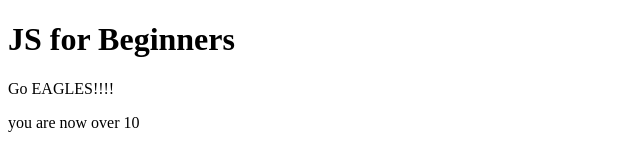
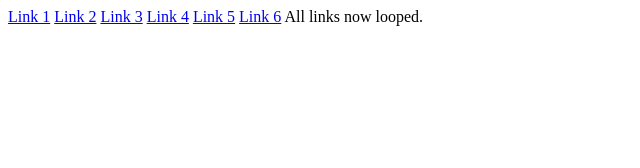
Before and after one commit to prg-160-don-allen/Stepping-into-JavaScript, a plain HTML site: page index.html in a window 1280 px wide. Shown: the whole page, without its empty margins (0-640 px from the left). Drawn offline with Linux system fonts and the light colour scheme.

Commit message:
Changed js code to collect links via a 'for' loop.

```diff
--- a/index.html
+++ b/index.html
@@ -2,15 +2,16 @@
 <html lang="en">
 <head>
 	<meta charset="UTF-8">
-	<title>Hello, World!</title>
+	<title>JavaScript for Beginners</title>
 </head>
 <body>
-	<h1>JS for Beginners</h1>
-	<div id="content">
 
-		<p>Go EAGLES!!!!</p>
-
-	</div>
+	<a href="#">Link 1</a>
+	<a href="#">Link 2</a>
+	<a href="#">Link 3</a>
+	<a href="#">Link 4</a>
+	<a href="#">Link 5</a>
+	<a href="#">Link 6</a>
 
 	<script src="test.js"></script>
 </body>
--- a/test.js
+++ b/test.js
@@ -1,10 +1,9 @@
-var age = 5;
+var links = document.getElementsByTagName("a");
 
-while (age < 10) {
+for (i = 1; i <= links.length; i++) {
 
-	console.log("Your age is less tahn 10");
-	age++;
+	console.log("This is link number" + i);
 
 }
 
-document.write("you are now over 10");
+document.write("All links now looped.");
```
